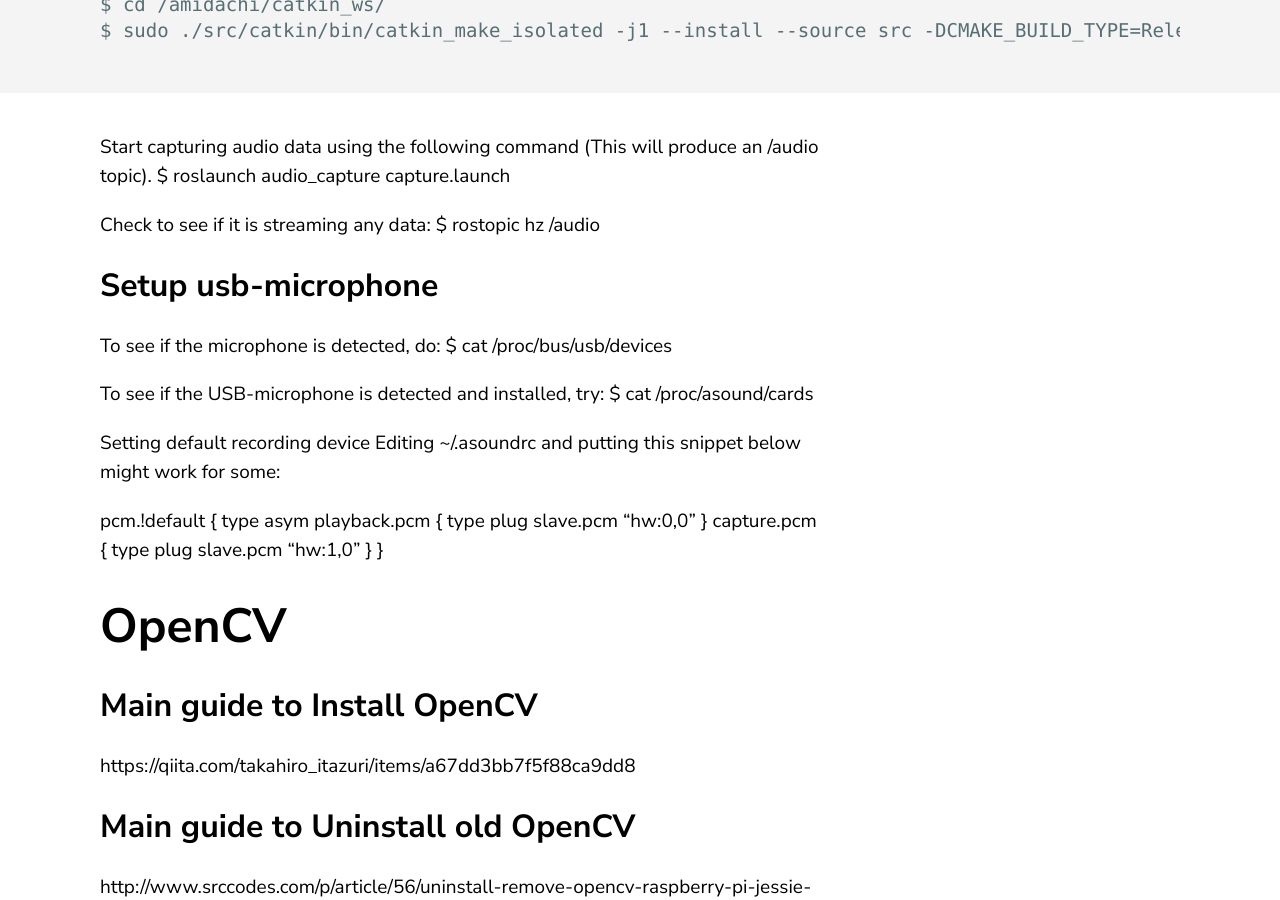
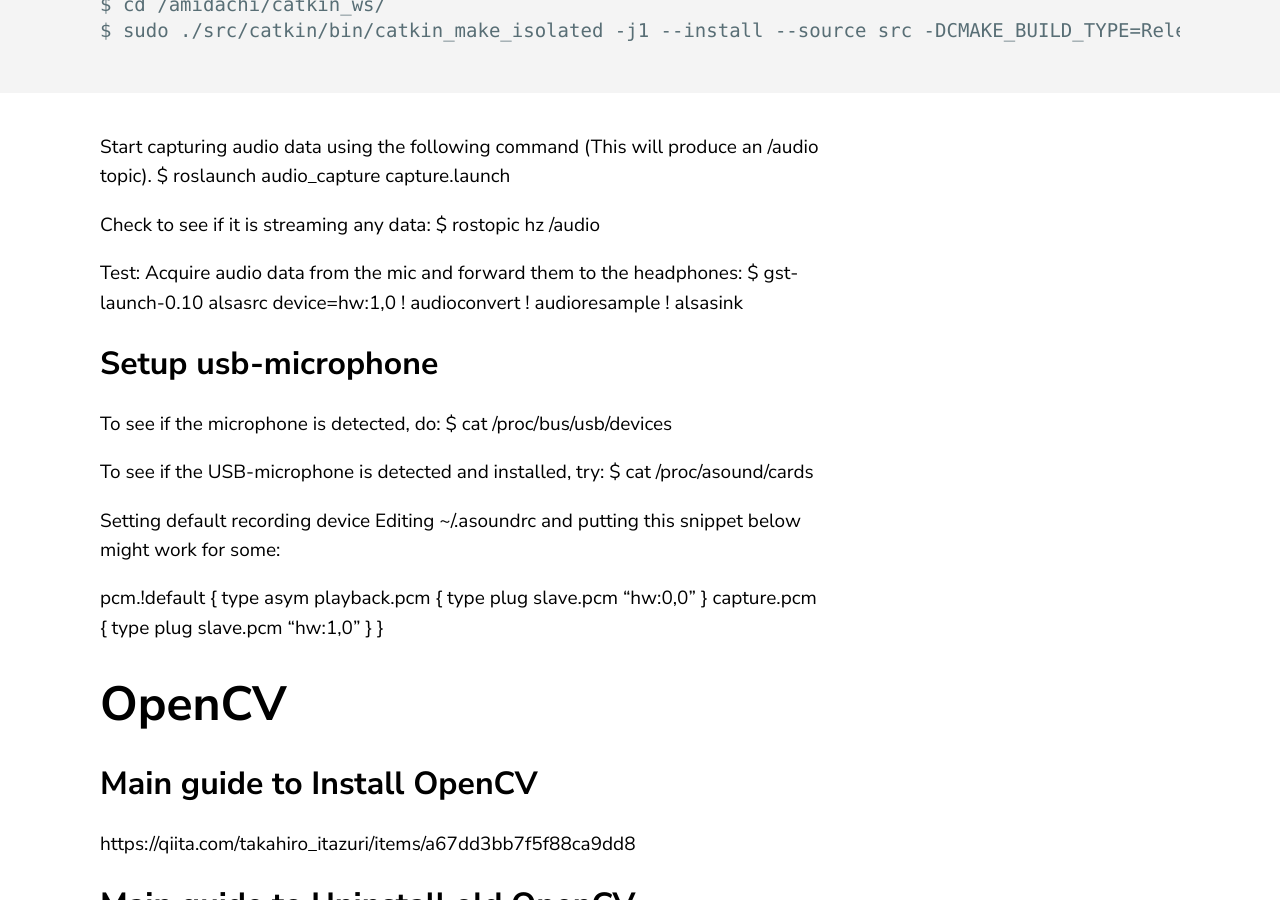
Before and after one commit to jluis9796/jluis9796.github.io, a Jekyll site: the page built from _posts/2020-05-31-manuals.markdown, in a window 1280 px wide and 900 px high, scrolled down 10163 px. Built offline with Jekyll 4.4.1, drawn with Linux system fonts in a browser that asks for light colours.

Commit message:
Update 2020-05-31-manuals.markdown

```diff
--- a/_posts/2020-05-31-manuals.markdown
+++ b/_posts/2020-05-31-manuals.markdown
@@ -236,6 +236,9 @@ $ roslaunch audio_capture capture.launch
 Check to see if it is streaming any data:
 $ rostopic hz /audio
 
+Test: Acquire audio data from the mic and forward them to the headphones:
+$ gst-launch-0.10 alsasrc device=hw:1,0 ! audioconvert ! audioresample ! alsasink
+
 ## Setup usb-microphone
 To see if the microphone is detected, do:
 $ cat /proc/bus/usb/devices
```
